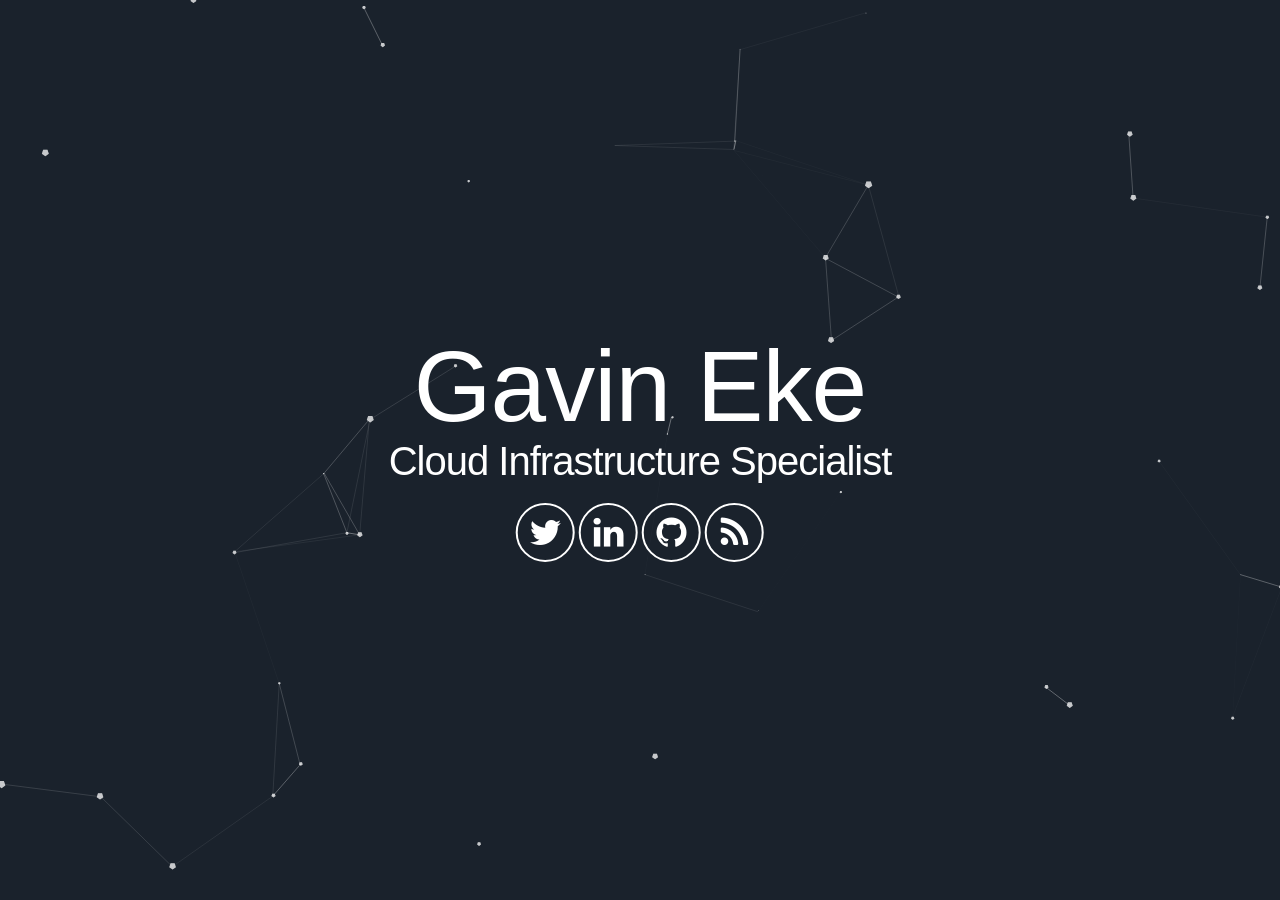
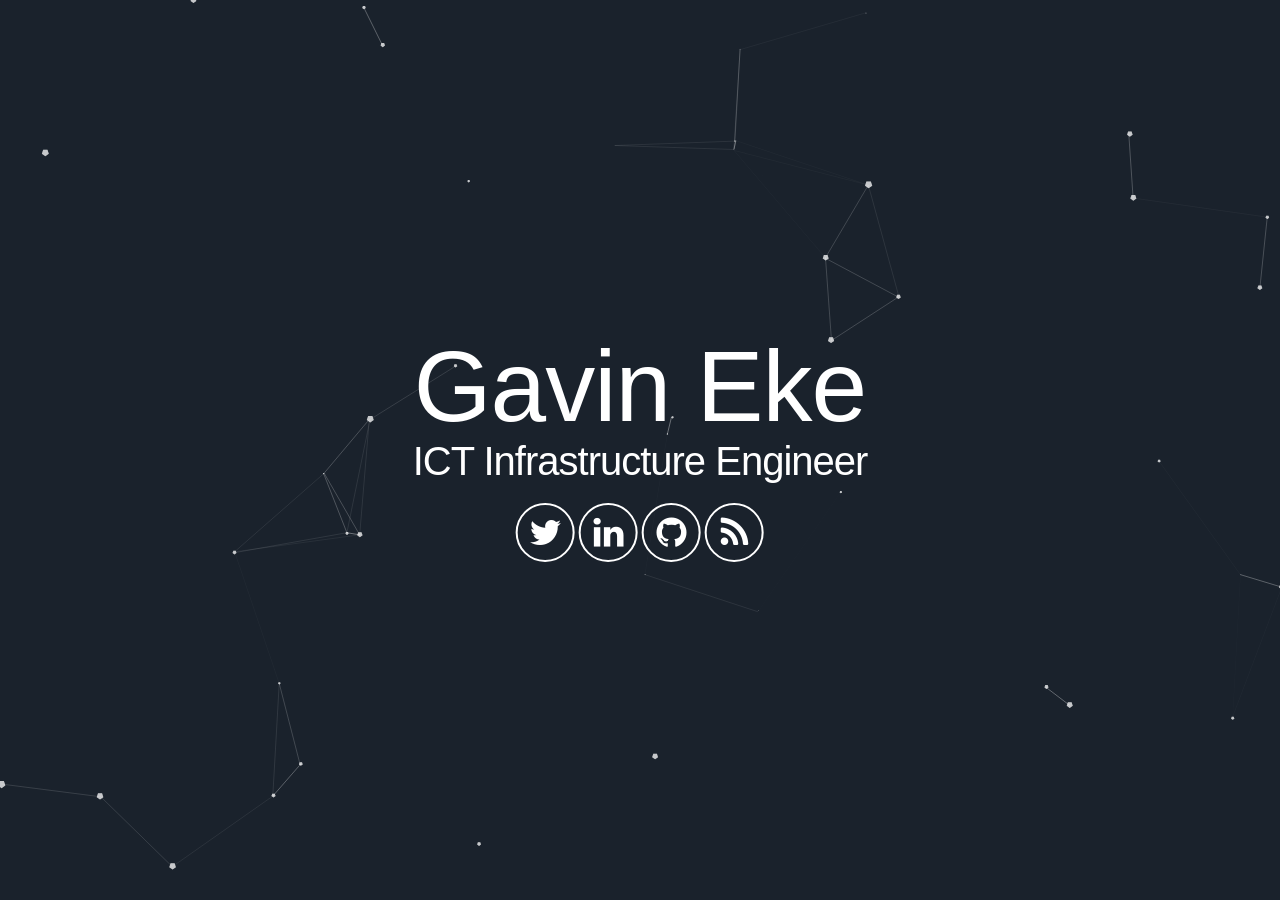
Before and after one commit to GavinEke/gavineke.github.io, a Jekyll site: the page built from index.html, in a window 1280 px wide. Built offline with Jekyll 4.4.1, drawn with Linux system fonts in a browser that asks for light colours.

Commit message:
Update _config.yml

```diff
--- a/_config.yml
+++ b/_config.yml
@@ -7,7 +7,7 @@ enforce_ssl: gavineke.com
 
 # User settings
 username: Gavin Eke
-user_title: Cloud Infrastructure Specialist
+user_title: ICT Infrastructure Engineer
 twitter_username: gavineke
 linkedin_username: gavineke
 github_username: gavineke
```
